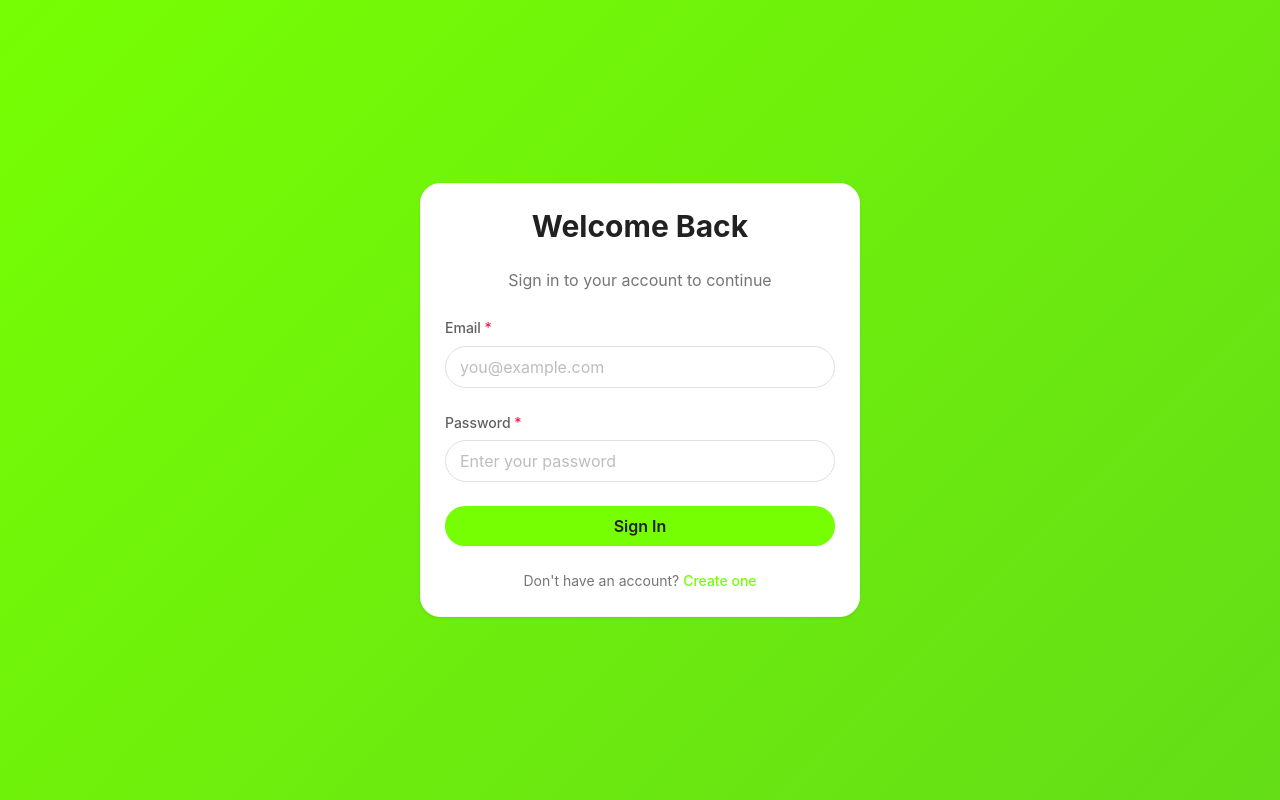
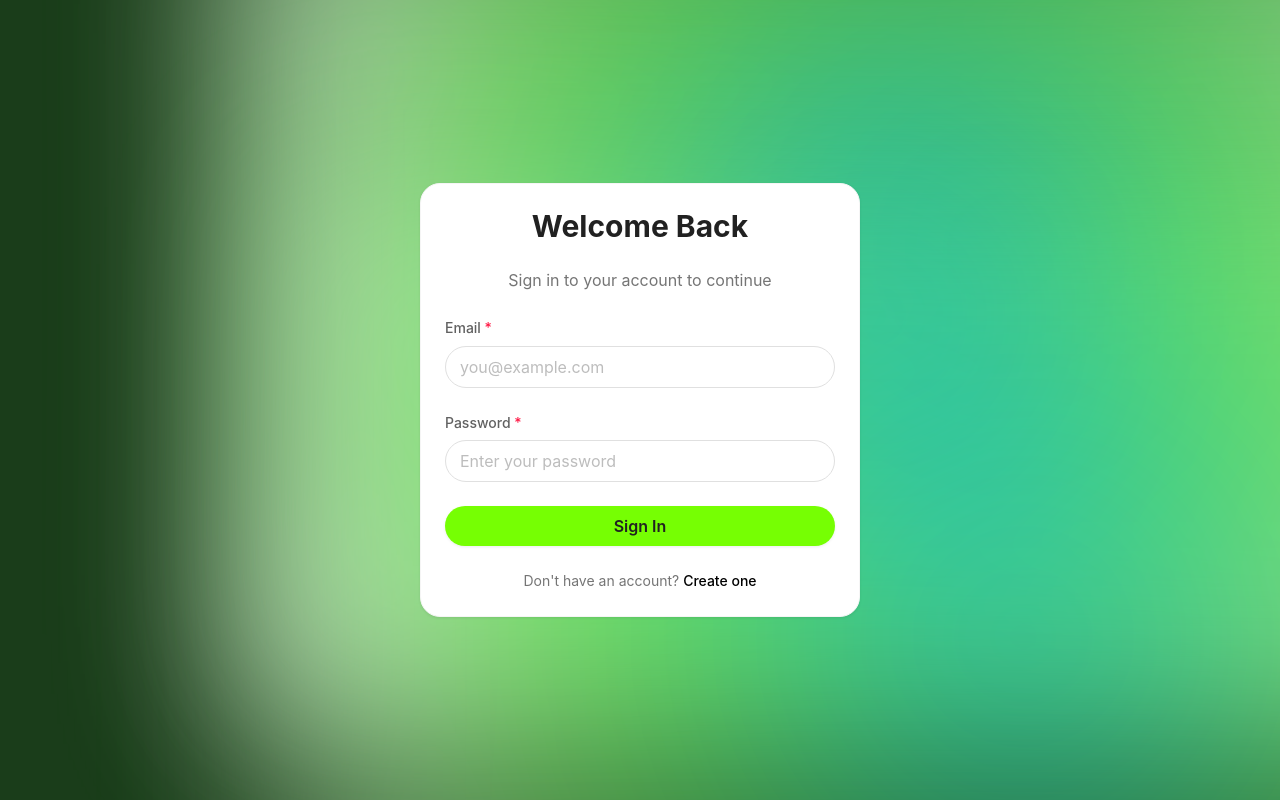
Before and after one commit to Dineth-Panagoda/Newnop, a React (Vite) app in the folder client/: page /login in a window 1280 px wide. Built offline with nearby package versions, Linux system fonts and the light colour scheme.

Commit message:
background styling

```diff
--- /dev/null
+++ b/client/src/components/common/Aurora.css
@@ -0,0 +1,83 @@
+/* ========================================
+   AURORA BACKGROUND COMPONENT STYLES
+   ======================================== */
+
+.aurora-container {
+  position: absolute;
+  inset: 0;
+  overflow: hidden;
+  pointer-events: none;
+}
+
+.aurora-gradient {
+  position: absolute;
+  width: 100%;
+  height: 100%;
+  background: radial-gradient(
+    circle at center,
+    var(--aurora-color-1) 0%,
+    var(--aurora-color-2) 50%,
+    var(--aurora-color-3) 100%
+  );
+  filter: blur(80px);
+  opacity: calc(var(--aurora-blend) * var(--aurora-amplitude));
+}
+
+.aurora-gradient-1 {
+  animation: aurora-move-1 20s ease-in-out infinite;
+}
+
+.aurora-gradient-2 {
+  animation: aurora-move-2 25s ease-in-out infinite;
+  animation-delay: -10s;
+}
+
+.aurora-gradient-3 {
+  animation: aurora-move-3 30s ease-in-out infinite;
+  animation-delay: -15s;
+}
+
+@keyframes aurora-move-1 {
+  0%, 100% {
+    transform: translate(0%, 0%) scale(1);
+    opacity: calc(var(--aurora-blend) * var(--aurora-amplitude));
+  }
+  33% {
+    transform: translate(30%, -20%) scale(1.2);
+    opacity: calc(var(--aurora-blend) * var(--aurora-amplitude) * 0.8);
+  }
+  66% {
+    transform: translate(-20%, 30%) scale(0.9);
+    opacity: calc(var(--aurora-blend) * var(--aurora-amplitude) * 1.2);
+  }
+}
+
+@keyframes aurora-move-2 {
+  0%, 100% {
+    transform: translate(-10%, 10%) scale(0.9);
+    opacity: calc(var(--aurora-blend) * var(--aurora-amplitude) * 0.9);
+  }
+  33% {
+    transform: translate(-30%, -30%) scale(1.1);
+    opacity: calc(var(--aurora-blend) * var(--aurora-amplitude));
+  }
+  66% {
+    transform: translate(20%, -10%) scale(1);
+    opacity: calc(var(--aurora-blend) * var(--aurora-amplitude) * 1.1);
+  }
+}
+
+@keyframes aurora-move-3 {
+  0%, 100% {
+    transform: translate(20%, -20%) scale(1);
+    opacity: calc(var(--aurora-blend) * var(--aurora-amplitude) * 0.7);
+  }
+  33% {
+    transform: translate(-30%, 20%) scale(0.95);
+    opacity: calc(var(--aurora-blend) * var(--aurora-amplitude) * 1);
+  }
+  66% {
+    transform: translate(30%, 30%) scale(1.15);
+    opacity: calc(var(--aurora-blend) * var(--aurora-amplitude) * 0.8);
+  }
+}
--- /dev/null
+++ b/client/src/components/common/Aurora.jsx
@@ -0,0 +1,37 @@
+// ========================================
+// AURORA BACKGROUND COMPONENT
+// ========================================
+// Animated aurora/gradient background effect
+
+import './Aurora.css';
+
+/**
+ * Aurora component props:
+ * @param {array} colorStops - Array of color stops for the gradient (default: lime green theme)
+ * @param {number} amplitude - Animation intensity 0-1 (default: 0.5)
+ * @param {number} blend - Blend amount 0-1 (default: 1)
+ */
+const Aurora = ({
+  colorStops = ["#00c7fc", "#7cff67", "#ffffff"],
+  amplitude = 0.5,
+  blend = 1,
+  className = ''
+}) => {
+  const style = {
+    '--aurora-color-1': colorStops[0],
+    '--aurora-color-2': colorStops[1],
+    '--aurora-color-3': colorStops[2] || colorStops[0],
+    '--aurora-amplitude': amplitude,
+    '--aurora-blend': blend
+  };
+
+  return (
+    <div className={`aurora-container ${className}`} style={style}>
+      <div className="aurora-gradient aurora-gradient-1"></div>
+      <div className="aurora-gradient aurora-gradient-2"></div>
+      <div className="aurora-gradient aurora-gradient-3"></div>
+    </div>
+  );
+};
+
+export default Aurora;
--- a/client/src/pages/Login.css
+++ b/client/src/pages/Login.css
@@ -8,12 +8,15 @@
   align-items: center;
   justify-content: center;
   padding: 1rem;
-  background: linear-gradient(135deg, #000000 0%, #ffffff 100%);
+  position: relative;
+  background: #1a3d1a;
 }
 
 .loginCard {
   max-width: 440px;
   width: 100%;
+  position: relative;
+  z-index: 10;
 }
 
 .title {
@@ -54,11 +57,11 @@
 }
 
 .link {
-  color: #76FF03;
+  color: #000000;
   font-weight: 500;
   text-decoration: none;
 }
 
 .link:hover {
-  color: #64DD17;
+  color: #48a90b;
 }
--- a/client/src/pages/Login.jsx
+++ b/client/src/pages/Login.jsx
@@ -11,6 +11,7 @@ import { loginUser, clearError } from '../redux/slices/authSlice';
 import Button from '../components/common/Button';
 import Input from '../components/common/Input';
 import Card from '../components/common/Card';
+import Aurora from '../components/common/Aurora';
 
 const Login = () => {
   const dispatch = useDispatch();
@@ -94,6 +95,7 @@ const Login = () => {
 
   return (
     <div className="pageContainer">
+      <Aurora colorStops={["#00c7fc", "#7cff67", "#ffffff"]} amplitude={0.5} blend={1} />
       <Card className="loginCard">
         <h1 className="title">Welcome Back</h1>
         <p className="subtitle">Sign in to your account to continue</p>
--- a/client/src/pages/Register.css
+++ b/client/src/pages/Register.css
@@ -8,12 +8,15 @@
   align-items: center;
   justify-content: center;
   padding: 1rem;
-  background: linear-gradient(135deg, #76FF03 0%, #64DD17 100%);
+  position: relative;
+  background: #1a3d1a;
 }
 
 .registerCard {
   max-width: 440px;
   width: 100%;
+  position: relative;
+  z-index: 10;
 }
 
 .title {
@@ -54,11 +57,11 @@
 }
 
 .link {
-  color: #76FF03;
+  color: #000000;
   font-weight: 500;
   text-decoration: none;
 }
 
 .link:hover {
-  color: #64DD17;
+  color: #48a90b;
 }
--- a/client/src/pages/Register.jsx
+++ b/client/src/pages/Register.jsx
@@ -11,6 +11,7 @@ import { registerUser, clearError } from '../redux/slices/authSlice';
 import Button from '../components/common/Button';
 import Input from '../components/common/Input';
 import Card from '../components/common/Card';
+import Aurora from '../components/common/Aurora';
 
 const Register = () => {
   const dispatch = useDispatch();
@@ -113,6 +114,7 @@ const Register = () => {
 
   return (
     <div className="pageContainer">
+      <Aurora colorStops={["#00c7fc", "#7cff67", "#ffffff"]} amplitude={0.5} blend={1} />
       <Card className="registerCard">
         <h1 className="title">Create Account</h1>
         <p className="subtitle">Sign up to start tracking issues</p>
```
